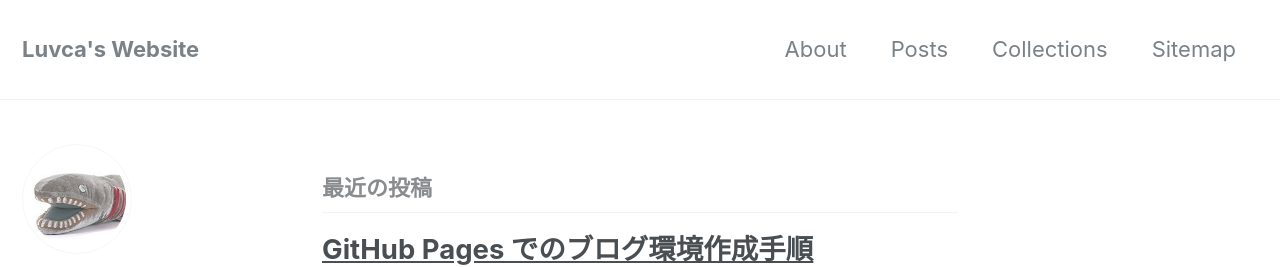
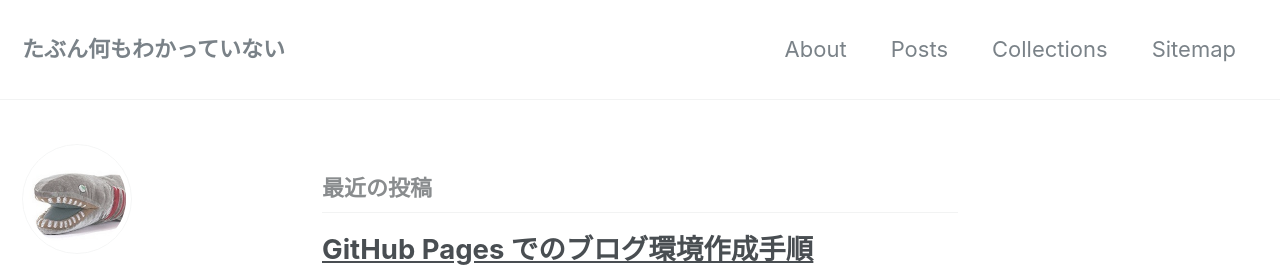
Before and after one commit to Luvca/Luvca.github.io, a Jekyll site: the page built from index.html, in a window 1280 px wide and 900 px high. Shown: the top 267 px of the window. Built offline with Jekyll 4.4.1, drawn with Linux system fonts in a browser that asks for light colours; nearby versions of some CDN libraries; the list of posts is cut into pages by our own code.

Commit message:
Update title

```diff
--- a/_config.yml
+++ b/_config.yml
@@ -16,7 +16,7 @@ minimal_mistakes_skin    : "default" # "air", "aqua", "contrast", "dark", "dirt"
 
 # Site Settings
 locale                   : "ja-JP"
-title                    : "Luvca's Website"
+title                    : "たぶん何もわかっていない"
 title_separator          : "-"
 name                     : "Luvca"
 description              : "An amazing website."
```
